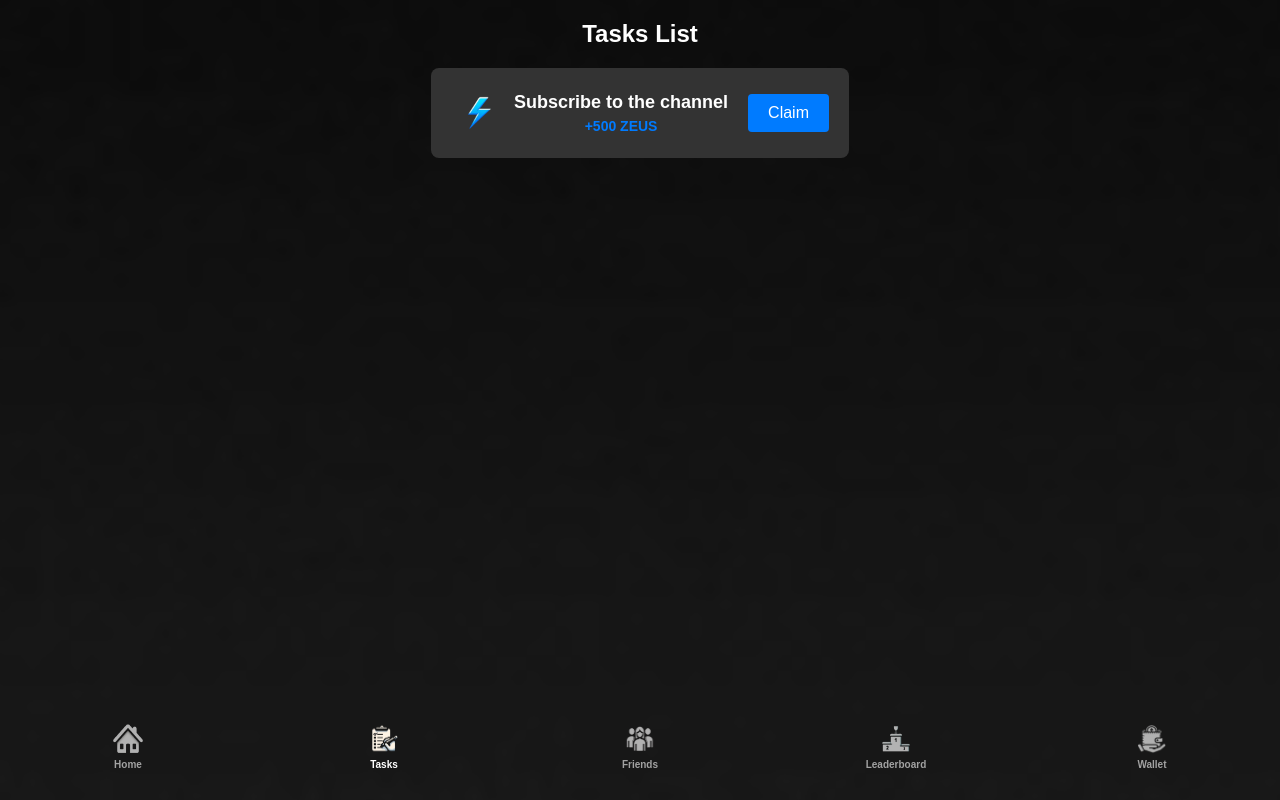
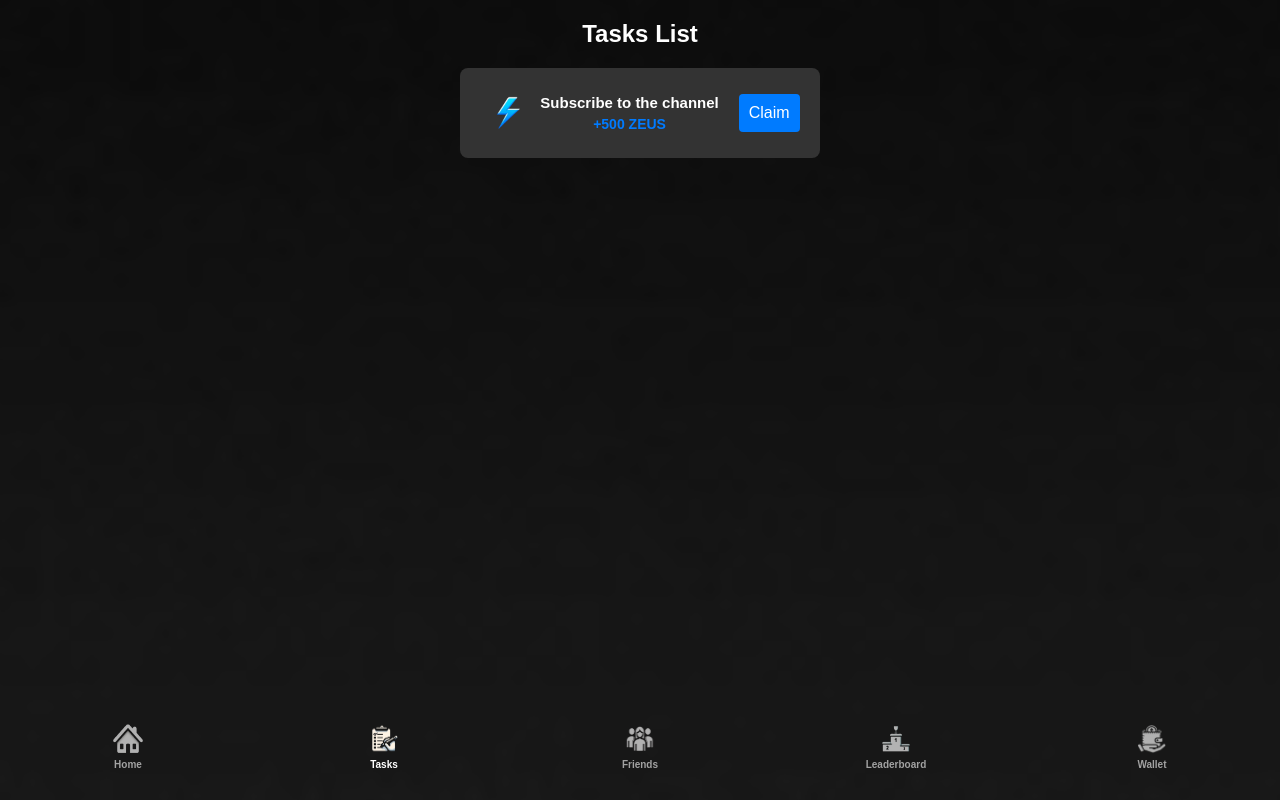
Before and after one commit to TipoIarik228/TipoIarik228.github.io, a plain HTML site: page index.html in a window 1280 px wide. Both pictures are taken after a click on the button "Tasks". Drawn offline with Linux system fonts and the light colour scheme.

Commit message:
Add files via upload

```diff
--- a/index.html
+++ b/index.html
@@ -126,7 +126,7 @@
             height: 50px;
             background: url('task1.png') no-repeat center;
             background-size: contain;
-            margin-right: 13px;
+            margin-right: 10px;
         }
 
         .task-text {
@@ -136,7 +136,7 @@
 
         .task-text h3 {
             margin: 0;
-            font-size: 18px;
+            font-size: 15px;
             color: white;
         }
 
@@ -152,7 +152,7 @@
             border-radius: 4px;
             color: white;
             font-size: 16px;
-            padding: 10px 20px;
+            padding: 10px 10px;
             cursor: pointer;
             transition: background 0.3s;
             margin-left: 20px;
```
